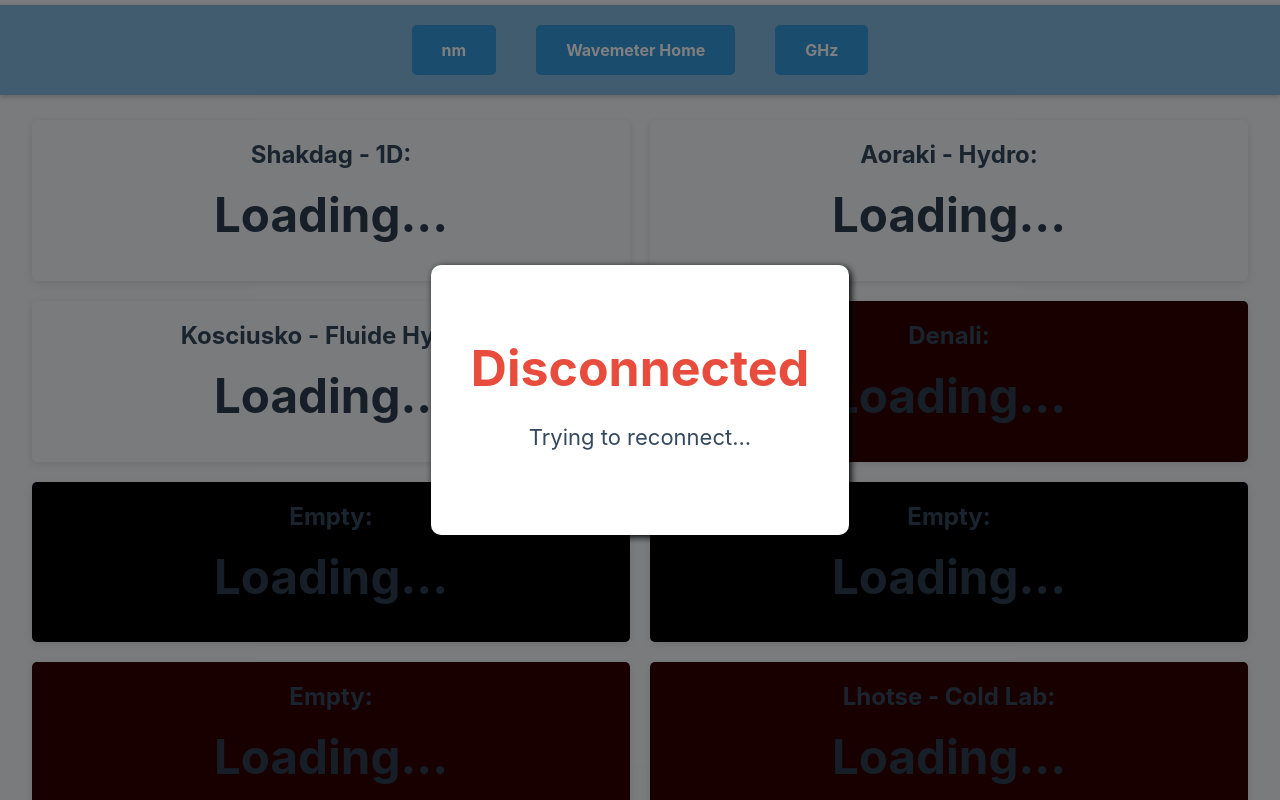
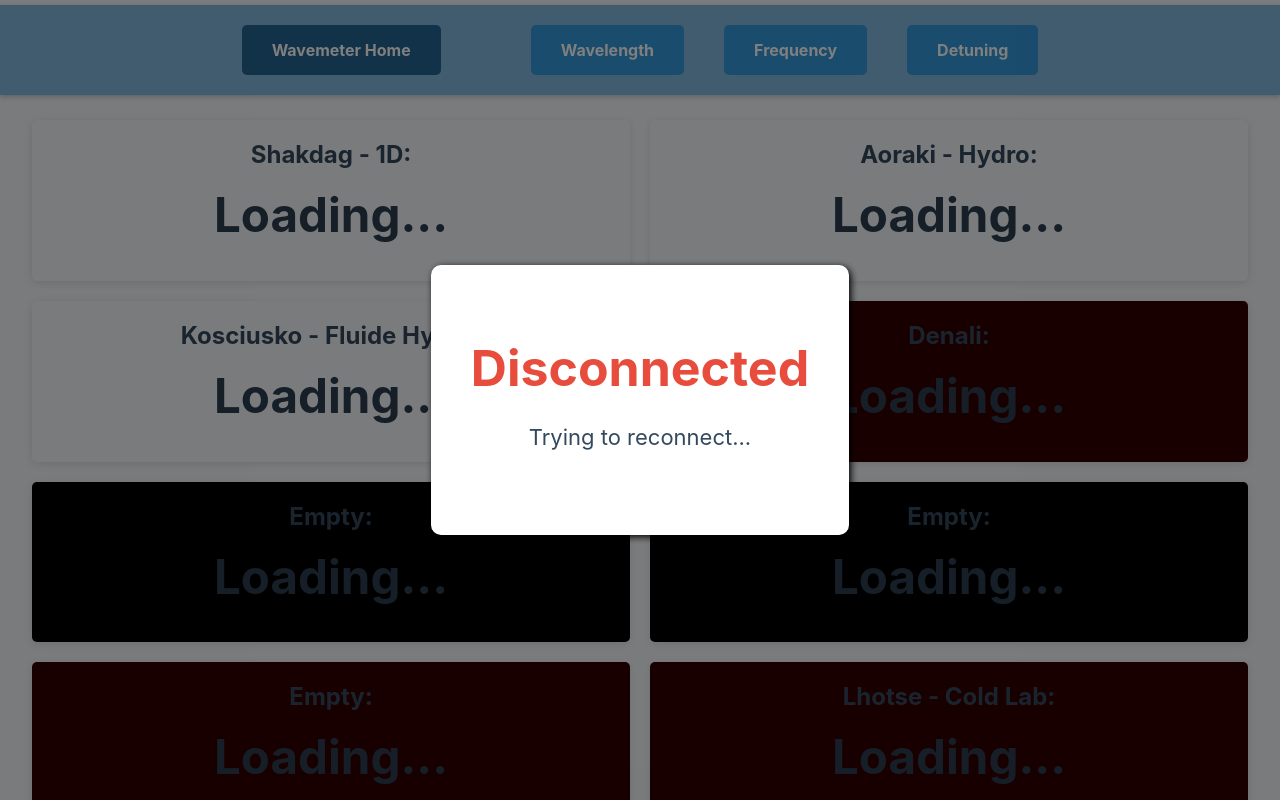
Before and after one commit to Quantum-Optics-LKB/LambdaMeterWeb, a Flask app: page /wave in a window 1280 px wide. Run offline with Flask 3, Linux system fonts and the light colour scheme; parts of the project's set-up code (start-up, migrations or seed data) failed here and were passed over.

Commit message:
update styles.css and templates/index.html

```diff
--- a/static/styles.css
+++ b/static/styles.css
@@ -48,6 +48,11 @@ html, body {
     gap: 15px;
   }
 
+  .nav-home {
+    display: flex;
+    gap: 15px;
+  }
+
   .nav-buttons a {
     text-decoration: none;
     padding: 0.75rem 1.5rem;
@@ -59,8 +64,24 @@ html, body {
     transition: background-color 0.3s ease;
   }
 
+  .nav-home a {
+    text-decoration: none;
+    padding: 0.75rem 1.5rem;
+    color: white;
+    background-color: #236590;
+    border-radius: 5px;
+    font-size: 16px;
+    font-weight: bold;
+    transition: background-color 0.3s ease;
+    margin-right: 50px;
+  }
+
   .nav-buttons a:hover {
     background-color: #2980b9;
+  }
+
+  .nav-home a:hover {
+    background-color: #124262;
   }
 
   .nav-buttons a.active {
--- a/templates/index.html
+++ b/templates/index.html
@@ -27,14 +27,19 @@
 </head>
 <body>
     <nav>
+        <div class="nav-home">
+            <a href="/" id="">Wavemeter Home</a>
+        </div>
+
         <div class="nav-buttons">
-            <a href="/wave" id="nm-btn">nm</a>
+            <a href="/wave" id="nm-btn">Wavelength</a>
+        </div>
+
+        <div class="nav-buttons">
+            <a href="/freq" id="ghz-btn">Frequency</a>
         </div>
         <div class="nav-buttons">
-            <a href="/" id="">Wavemeter Home</a>
-        </div>
-        <div class="nav-buttons">
-            <a href="/freq" id="ghz-btn">GHz</a>
+            <a href="/detuning" id="det-btn">Detuning</a>
         </div>
 
     </nav>
```
